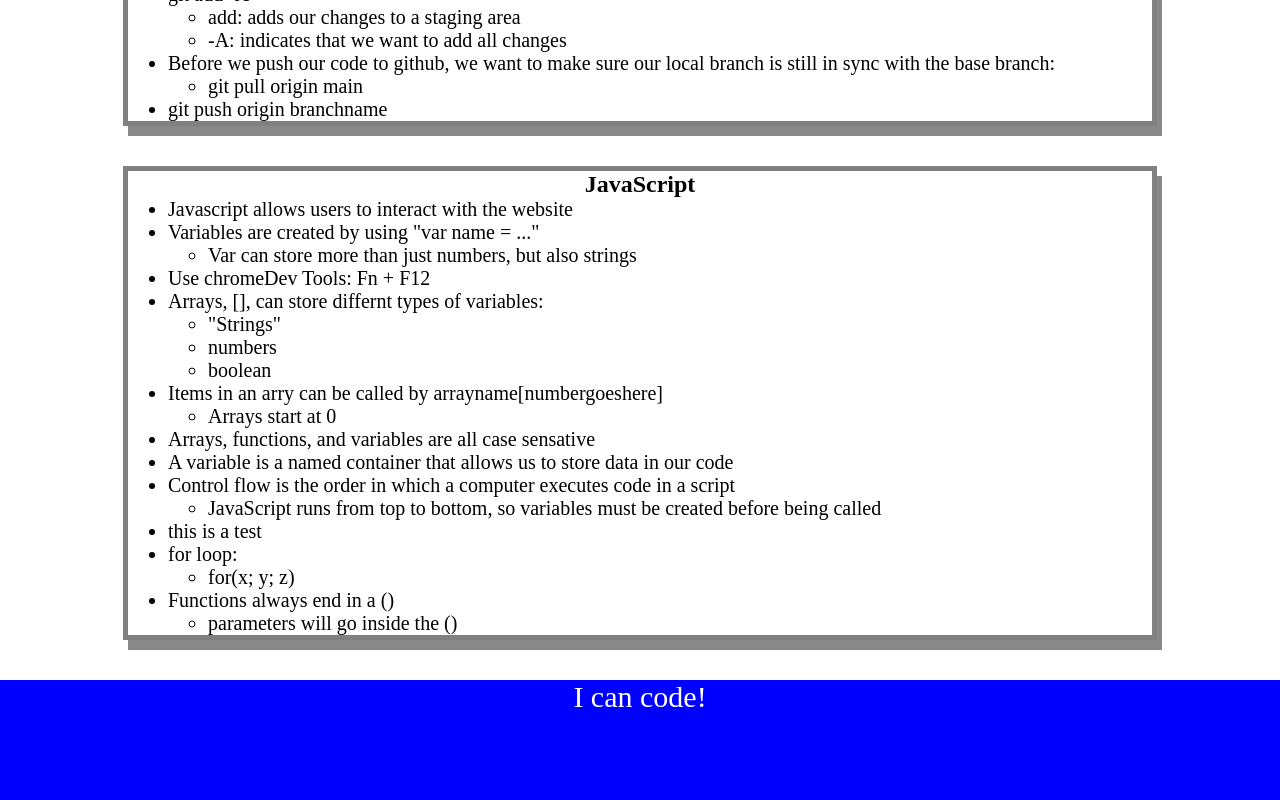
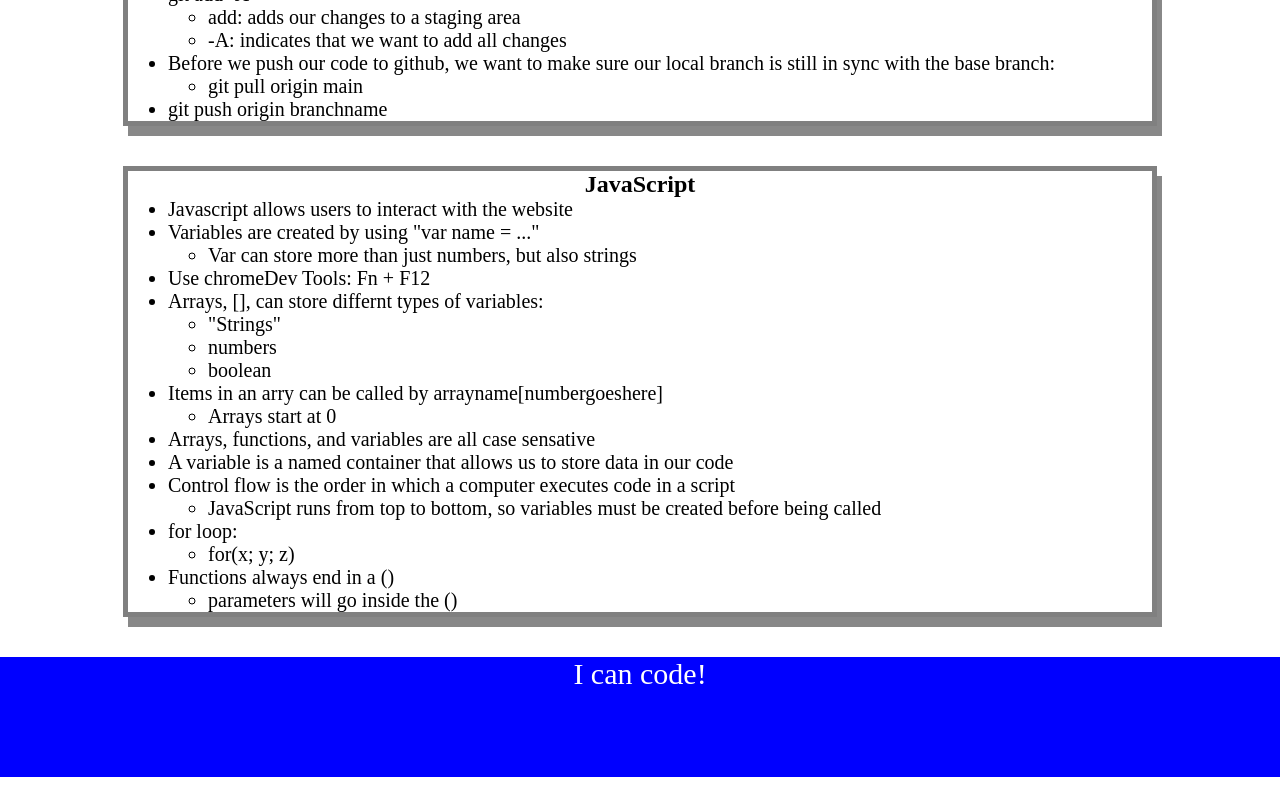
Before and after one commit to zachcygan/prework-study-guide, a plain HTML site: page index.html in a window 1280 px wide. Shown: the part 1168-1968 px from the top of the page. After the commit the page ends 1945 px from the top, so only its background shows below. Drawn offline with Linux system fonts and the light colour scheme.

Commit message:
removed the test

```diff
--- a/index.html
+++ b/index.html
@@ -114,7 +114,6 @@
           <ul>
             <li>JavaScript runs from top to bottom, so variables must be created before being called</li>
           </ul>
-          <li>this is a test</li>
           <li>for loop:</li>
           <ul>
             <li>for(x; y; z)</li>
```
